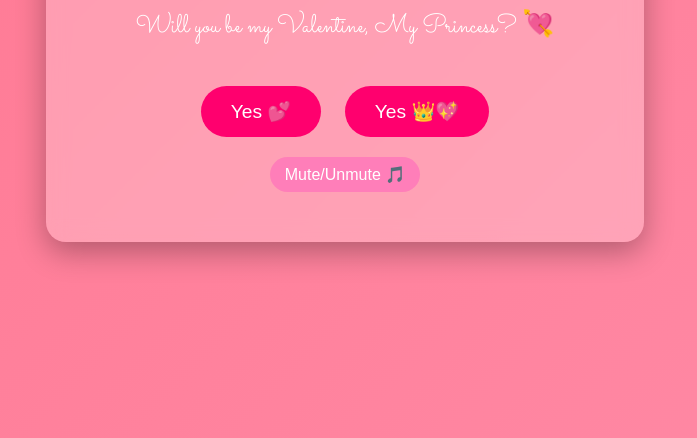
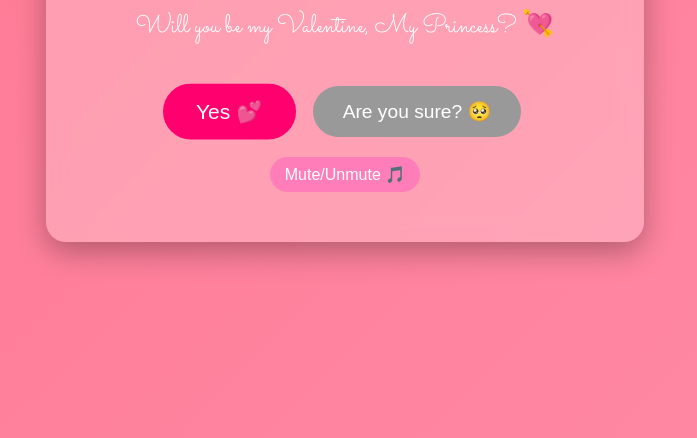
Before and after one commit to ank0809/Testing, a plain HTML site: page index.html in a window 1280 px wide. Both pictures are taken after a click on the button "No 🙈". Shown: the part 362-800 px from the top of the page, without its empty margins (295-992 px from the left). Drawn offline with Linux system fonts and the light colour scheme.

Commit message:
Update index.html

```diff
--- a/index.html
+++ b/index.html
@@ -289,10 +289,37 @@ muteBtn.onclick = () => {
 
 yesBtn.onclick = openPopup;
 
+const noMessages = [
+  "Are you sure? 🥺",
+  "Think again 💭",
+  "Don’t break my heart 💔",
+  "I’ll be sad 😞",
+  "Really really sure? 😶",
+  "Okay but… why 😢",
+  "Think again 💭",
+  "That click hurt a little 💔",
+  "Please reconsider 😞",
+  "I’ll wait 😐",
+  "Still no? 😶",
+  "Fine… only YES remains 💖"
+];
+
+let noClickCount = 0;
+
 noBtn.onclick = () => {
-  noBtn.textContent = "Yes 👑💖";
-  noBtn.style.background = "#ff006e";
-  noBtn.onclick = openPopup;
+
+  if (noClickCount < noMessages.length - 1) {
+    noBtn.textContent = noMessages[noClickCount];
+    noClickCount++;
+
+    yesBtn.style.transform = `scale(${1 + noClickCount * 0.1})`;
+
+  } else {
+    noBtn.textContent = "Yes 💖";
+    noBtn.style.background = "#ff006e";
+    noBtn.onclick = openPopup;
+  }
+
 };
 
 function openPopup() {
```
